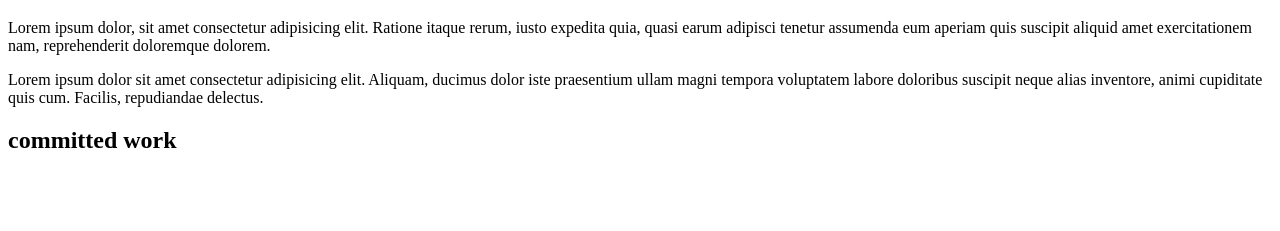
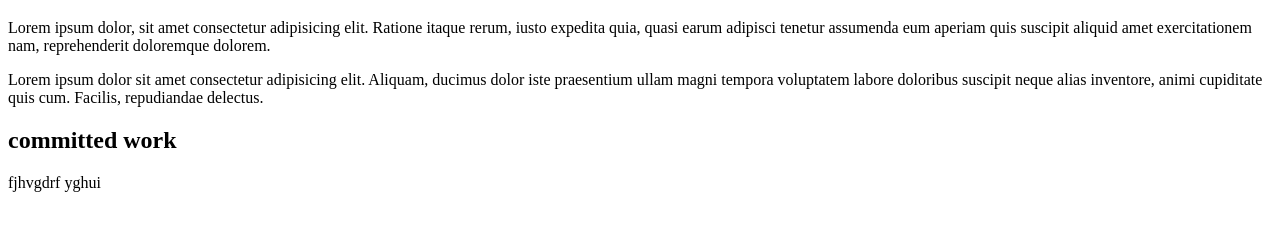
Before and after one commit to farihafari/pr301c, a plain HTML site: page index.html in a window 1280 px wide. Shown: the part 61-292 px from the top of the page. Drawn offline with Linux system fonts and the light colour scheme.

Commit message:
last commit

```diff
--- a/index.html
+++ b/index.html
@@ -10,5 +10,6 @@
     <p>Lorem ipsum dolor, sit amet consectetur adipisicing elit. Ratione itaque rerum, iusto expedita quia, quasi earum adipisci tenetur assumenda eum aperiam quis suscipit aliquid amet exercitationem nam, reprehenderit doloremque dolorem.</p>
     <p>Lorem ipsum dolor sit amet consectetur adipisicing elit. Aliquam, ducimus dolor iste praesentium ullam magni tempora voluptatem labore doloribus suscipit neque alias inventore, animi cupiditate quis cum. Facilis, repudiandae delectus.</p>
     <h2>committed work</h2>
+    <p>fjhvgdrf yghui</p>
 </body>
 </html>
```
